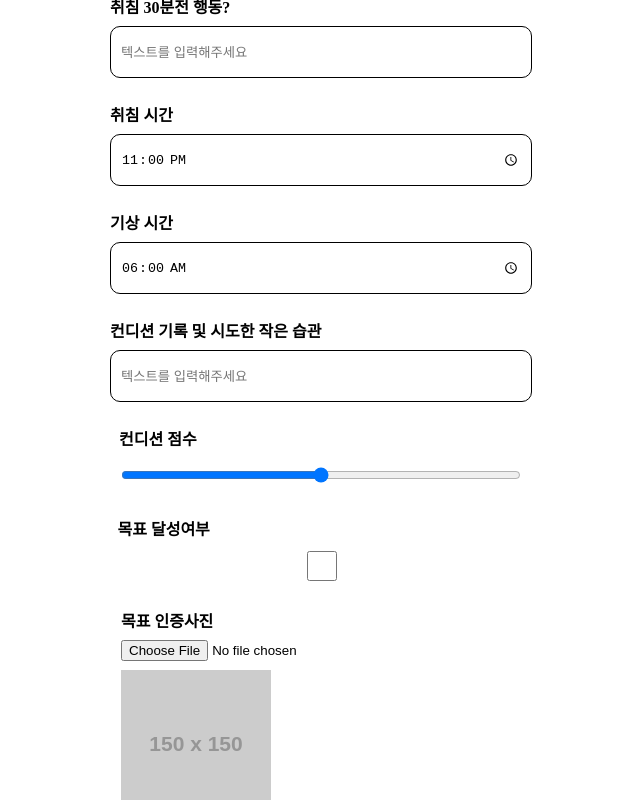
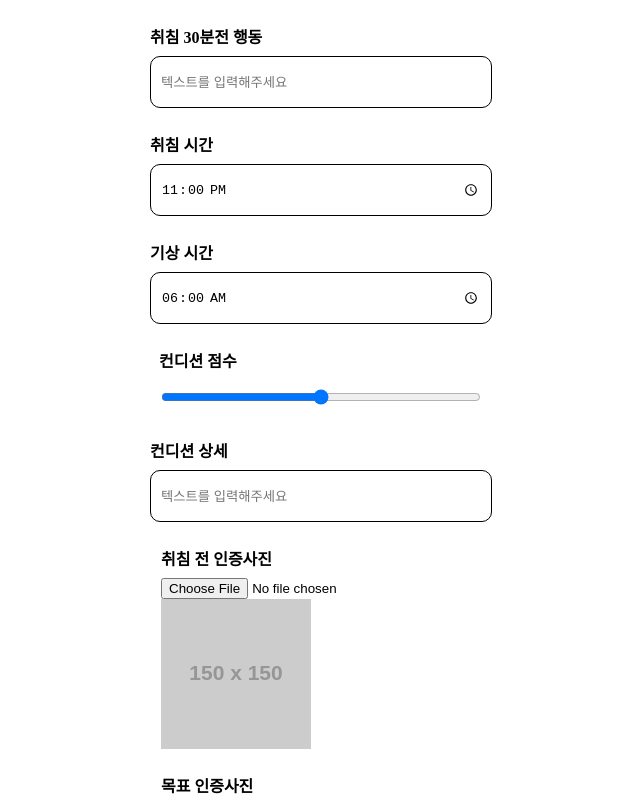
Before and after one commit to kw0n0/Better-Morning, a React (Vite) app in the folder client/: page /form in a window 1280 px wide. Shown: the top 800 px of the page, without its empty margins (319-959 px from the left). Built offline with nearby package versions, Linux system fonts and the light colour scheme.

Commit message:
chore: 스타일 일부 수정

```diff
--- a/client/src/pages/form/index.tsx
+++ b/client/src/pages/form/index.tsx
@@ -18,13 +18,18 @@ export type RequestInfo = {
 
 function Form() {
   const SERVER_DATA = [
-    { id: 0, type: 'text', title: '취침 30분전 행동?' },
+    {
+      id: 0,
+      type: 'text',
+      title: '취침 30분전 행동',
+    },
     { id: 1, type: 'time', title: '취침 시간', defaultValue: '23:00' },
     { id: 2, type: 'time', title: '기상 시간', defaultValue: '06:00' },
-    { id: 3, type: 'text', title: '컨디션 기록 및 시도한 작은 습관' },
-    { id: 4, type: 'range', title: '컨디션 점수', defaultValue: '5' },
-    { id: 5, type: 'checkbox', title: '목표 달성여부' },
-    { id: 6, type: 'image', title: '목표 인증사진' },
+    { id: 3, type: 'range', title: '컨디션 점수', defaultValue: '5' },
+    { id: 4, type: 'text', title: '컨디션 상세' },
+    // { id: 5, type: 'checkbox', title: '목표 달성여부' },
+    { id: 6, type: 'image', title: '취침 전 인증사진' },
+    { id: 7, type: 'image', title: '목표 인증사진' },
   ];
 
   const childRefs = useRef<ChildRef[]>([]);
@@ -44,6 +49,7 @@ function Form() {
         display: flex;
         flex-direction: column;
         align-items: center;
+        margin-top: 30px;
       `}
     >
       <form
@@ -60,7 +66,7 @@ function Form() {
               <TextInput
                 key={item.id}
                 id={`${item.id}`}
-                width={400}
+                width={320}
                 height={30}
                 placeholder={'텍스트를 입력해주세요'}
                 title={item.title}
@@ -74,7 +80,7 @@ function Form() {
               <TimeInput
                 key={item.id}
                 id={`${item.id}`}
-                width={400}
+                width={320}
                 height={30}
                 title={item.title}
                 defaultValue={item.defaultValue}
@@ -88,7 +94,7 @@ function Form() {
               <RangeInput
                 key={item.id}
                 id={`${item.id}`}
-                width={400}
+                width={320}
                 height={30}
                 title={item.title}
                 defaultValue={item.defaultValue}
@@ -102,7 +108,7 @@ function Form() {
               <CheckboxInput
                 key={item.id}
                 id={`${item.id}`}
-                width={400}
+                width={320}
                 height={30}
                 title={item.title}
                 ref={(ref: ChildRef) => (childRefs.current[item.id] = ref)}
@@ -115,8 +121,7 @@ function Form() {
               <ImageInput
                 key={item.id}
                 id={`${item.id}`}
-                width={400}
-                height={30}
+                width={320}
                 title={item.title}
                 ref={(ref: ChildRef) => (childRefs.current[item.id] = ref)}
               />
@@ -127,7 +132,7 @@ function Form() {
 
       <button
         css={css`
-          width: 400px;
+          width: 320px;
           height: 30px;
           margin-top: 50px;
         `}
```
